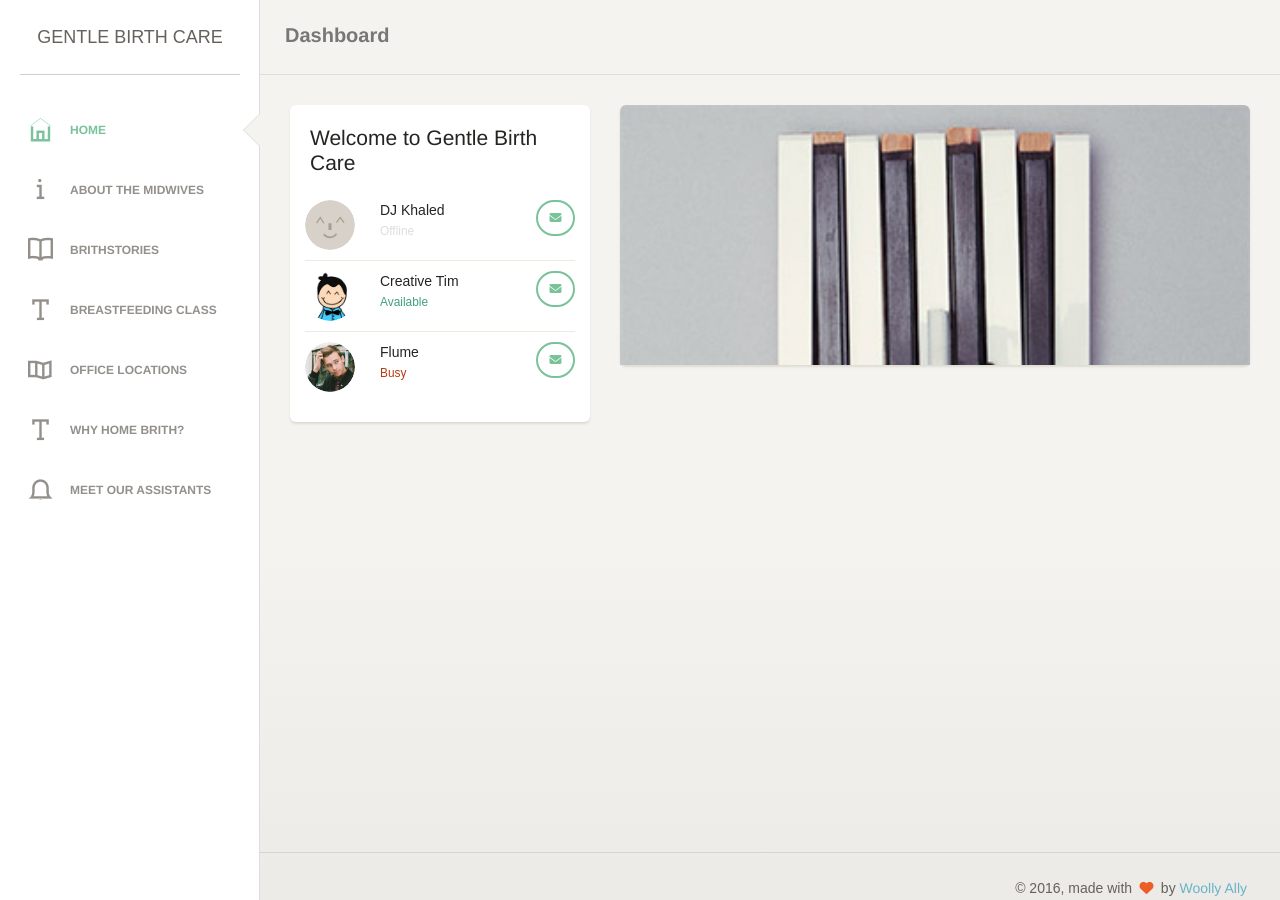
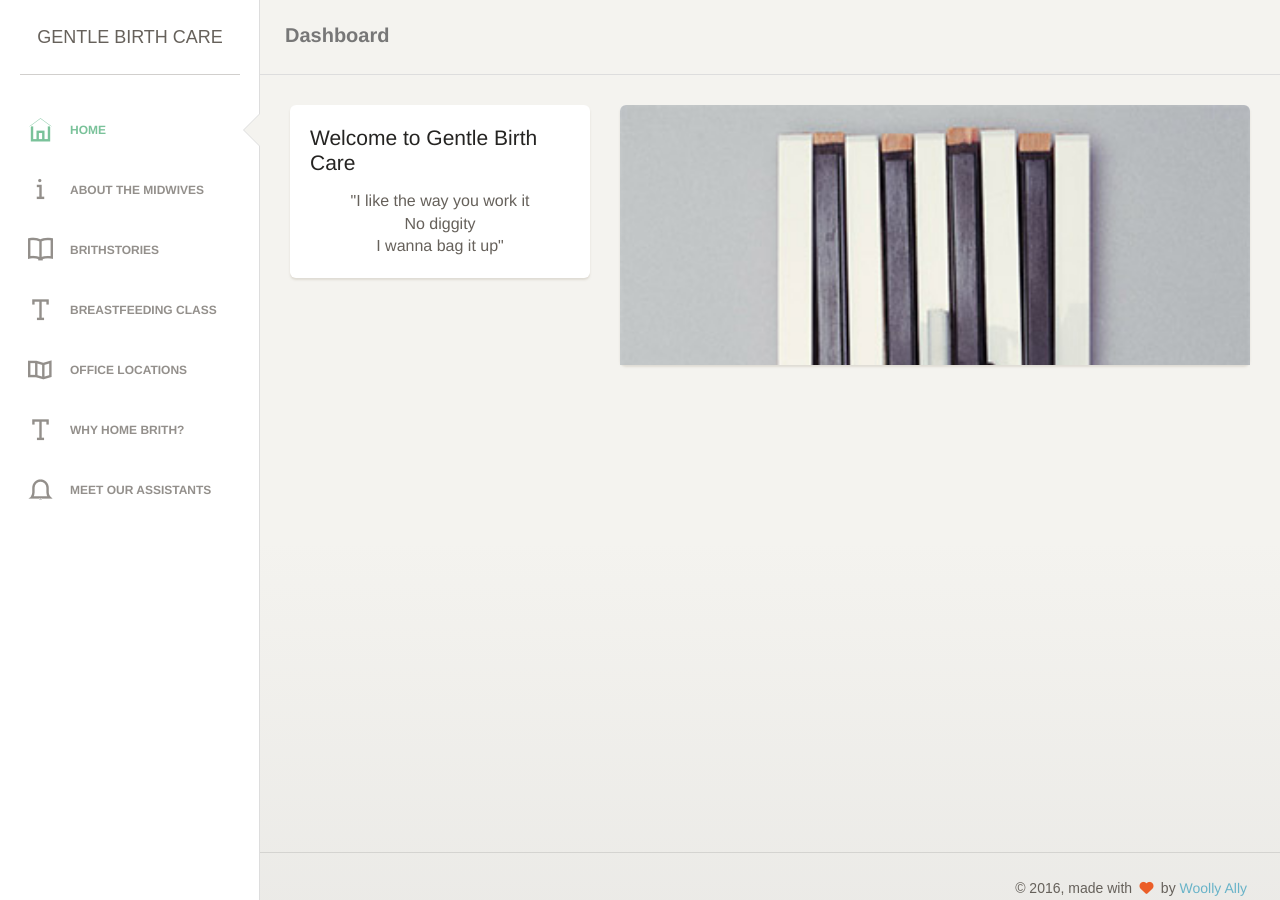
Before and after one commit to WoollyAlly/GentleBirthCare, a Jekyll site: the page built from index.html, in a window 1280 px wide. Built offline with Jekyll 4.4.1, drawn with Linux system fonts in a browser that asks for light colours; nearby versions of some CDN libraries; some web fonts are replaced.

Commit message:
Updated '/index.html' via CloudCannon

```diff
--- a/index.html
+++ b/index.html
@@ -12,62 +12,11 @@ layout: default
                                 <h4 class="title">Welcome to Gentle Birth Care</h4>
                             </div>
                             <div class="content">
-                                <ul class="list-unstyled team-members">
-                                            <li>
-                                                <div class="row">
-                                                    <div class="col-xs-3">
-                                                        <div class="avatar">
-                                                            <img src="assets/img/faces/face-0.jpg" alt="Circle Image" class="img-circle img-no-padding img-responsive">
-                                                        </div>
-                                                    </div>
-                                                    <div class="col-xs-6">
-                                                        DJ Khaled
-                                                        <br />
-                                                        <span class="text-muted"><small>Offline</small></span>
-                                                    </div>
-
-                                                    <div class="col-xs-3 text-right">
-                                                        <btn class="btn btn-sm btn-success btn-icon"><i class="fa fa-envelope"></i></btn>
-                                                    </div>
-                                                </div>
-                                            </li>
-                                            <li>
-                                                <div class="row">
-                                                    <div class="col-xs-3">
-                                                        <div class="avatar">
-                                                            <img src="assets/img/faces/face-1.jpg" alt="Circle Image" class="img-circle img-no-padding img-responsive">
-                                                        </div>
-                                                    </div>
-                                                    <div class="col-xs-6">
-                                                        Creative Tim
-                                                        <br />
-                                                        <span class="text-success"><small>Available</small></span>
-                                                    </div>
-
-                                                    <div class="col-xs-3 text-right">
-                                                        <btn class="btn btn-sm btn-success btn-icon"><i class="fa fa-envelope"></i></btn>
-                                                    </div>
-                                                </div>
-                                            </li>
-                                            <li>
-                                                <div class="row">
-                                                    <div class="col-xs-3">
-                                                        <div class="avatar">
-                                                            <img src="assets/img/faces/face-3.jpg" alt="Circle Image" class="img-circle img-no-padding img-responsive">
-                                                        </div>
-                                                    </div>
-                                                    <div class="col-xs-6">
-                                                        Flume
-                                                        <br />
-                                                        <span class="text-danger"><small>Busy</small></span>
-                                                    </div>
-
-                                                    <div class="col-xs-3 text-right">
-                                                        <btn class="btn btn-sm btn-success btn-icon"><i class="fa fa-envelope"></i></btn>
-                                                    </div>
-                                                </div>
-                                            </li>
-                                        </ul>
+                                <p class="description text-center">
+                                    "I like the way you work it <br>
+                                    No diggity <br>
+                                    I wanna bag it up"
+                                </p>
                             </div>
                         </div>
                     </div>
```
